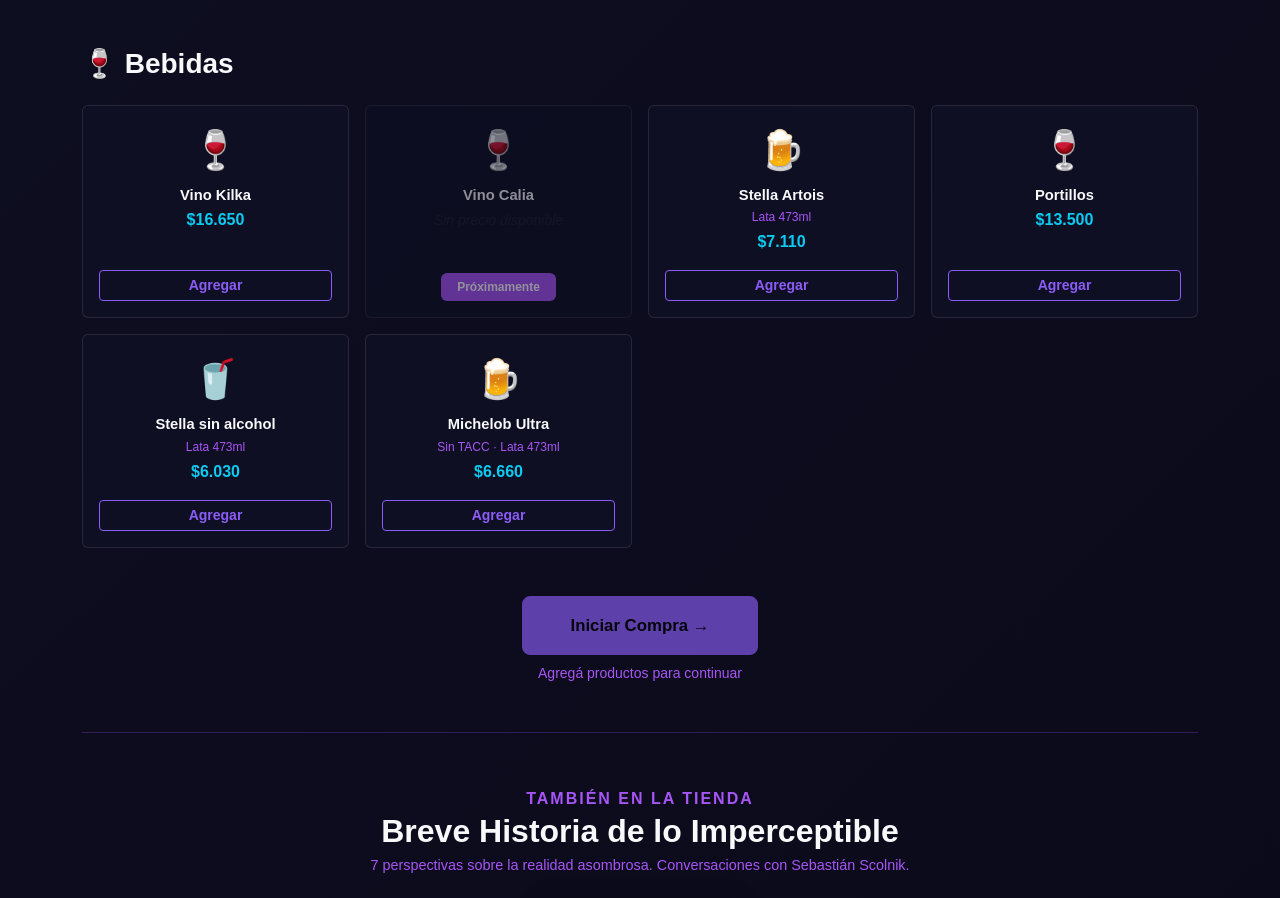
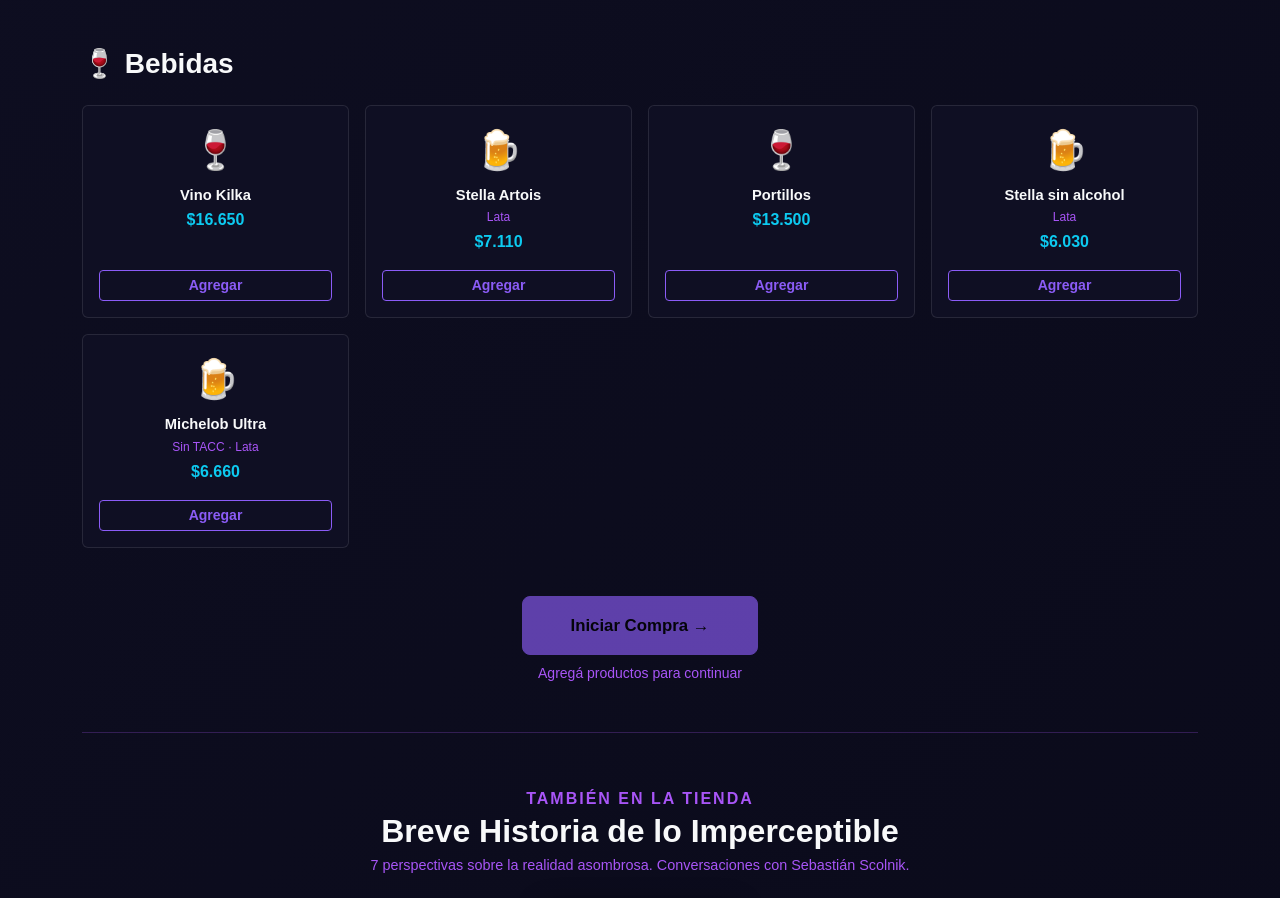
Before and after one commit to brunowald/jotajota, a Next.js app: page /tienda in a window 1280 px wide. Shown: the part 1165-2063 px from the top of the page. Built offline with nearby package versions, Linux system fonts and the light colour scheme.

Commit message:
chore(tienda): remove Vino Calia, trim descriptions, fix Stella sin alcohol emoji

```diff
--- a/src/app/tienda/products.ts
+++ b/src/app/tienda/products.ts
@@ -129,18 +129,9 @@
     available: true,
   },
   {
-    id: "vino-calia",
-    name: "Vino Calia",
-    description: "",
-    emoji: "🍷",
-    category: "bebida",
-    price: null,
-    available: false,
-  },
-  {
     id: "stella",
     name: "Stella Artois",
-    description: "Lata 473ml",
+    description: "Lata",
     emoji: "🍺",
     category: "bebida",
     price: 7110,
@@ -158,8 +149,8 @@
   {
     id: "sin-alcohol",
     name: "Stella sin alcohol",
-    description: "Lata 473ml",
-    emoji: "🥤",
+    description: "Lata",
+    emoji: "🍺",
     category: "bebida",
     price: 6030,
     available: true,
@@ -167,7 +158,7 @@
   {
     id: "michebol",
     name: "Michelob Ultra",
-    description: "Sin TACC · Lata 473ml",
+    description: "Sin TACC · Lata",
     emoji: "🍺",
     category: "bebida",
     price: 6660,
```
